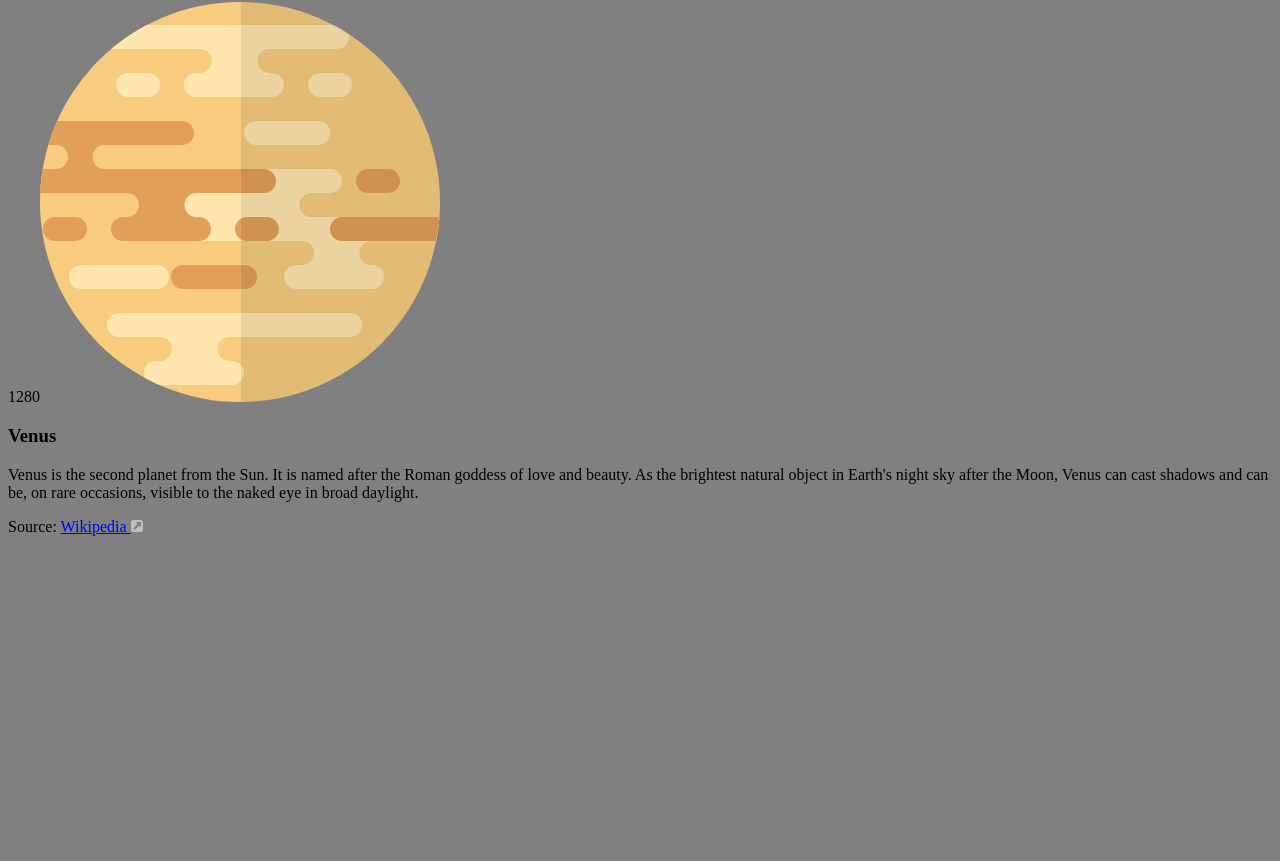
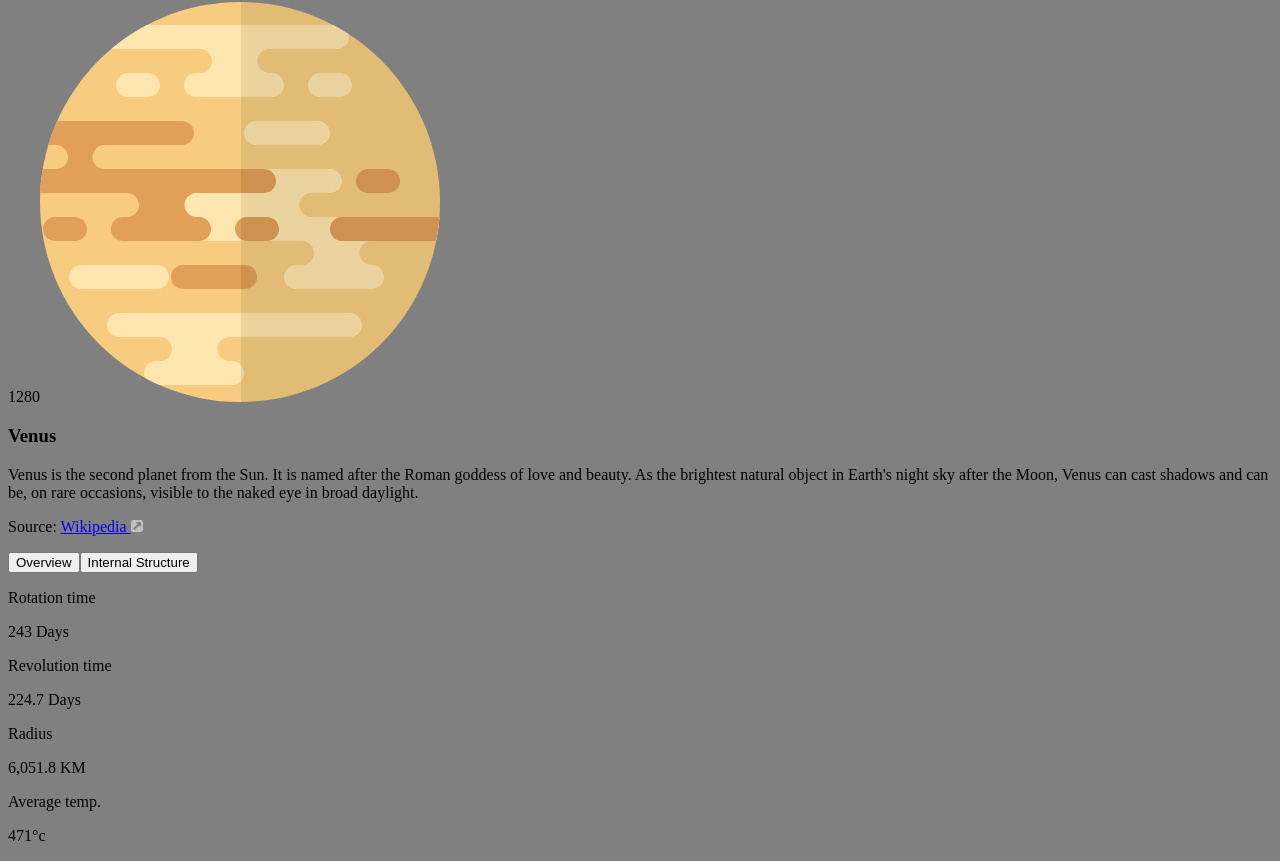
Before and after one commit to Vilorshini0/planet-fact-site, a React (Vite) app: page /venus in a window 1280 px wide. Shown: the part 440-1301 px from the top of the page. Before the commit the page ends 992 px from the top, so only its background shows below. Built offline with nearby package versions, Linux system fonts and the light colour scheme.

Commit message:
[INTE] Planet Characteristics component

```diff
--- /dev/null
+++ b/src/component/PlanetCharacteristics.jsx
@@ -0,0 +1,22 @@
+export default function PlanetCharacteristics(props) {
+    return (
+        <section>
+            <div className="rotation-time">
+                <p>Rotation time</p>
+                <p>{props.rotationTime}</p>
+            </div>
+            <div className="revolution-time">
+                <p>Revolution time</p>
+                <p>{props.revolutionTime}</p>
+            </div>
+            <div className="radius">
+                <p>Radius</p>
+                <p>{props.radius}</p>
+            </div>
+            <div className="temperature">
+                <p>Average temp.</p>
+                <p>{props.temperature}</p>
+            </div>
+        </section>
+    )
+}
--- a/src/component/PlanetDescription.jsx
+++ b/src/component/PlanetDescription.jsx
@@ -1,4 +1,3 @@
-import React from "react";
 import wikiIcon from '../assets/icon-source.svg'
 
 export default function PlanetDescription(props) {
--- a/src/pages/Mercury.jsx
+++ b/src/pages/Mercury.jsx
@@ -1,6 +1,7 @@
 import { useSelector } from "react-redux"
 import imgPlanet from '../assets/planet-mercury.svg'
 import PlanetDescription from "../component/PlanetDescription";
+import PlanetCharacteristics from "../component/PlanetCharacteristics";
 import data from "../data.json"
 
 export default function Mercury() {
@@ -11,6 +12,7 @@ export default function Mercury() {
             {screenWidth}
             <img src={imgPlanet} alt="" />
             <PlanetDescription planetName={data[0].name} description={data[0].overview.content} source={data[0].overview.source}/>
+            <PlanetCharacteristics rotationTime={data[0].rotation} revolutionTime={data[0].revolution} radius={data[0].radius} temperature={data[0].temperature}/>
         </main>
     )
 }
--- a/src/pages/Venus.jsx
+++ b/src/pages/Venus.jsx
@@ -1,15 +1,31 @@
+import React from "react";
 import { useSelector } from "react-redux"
 import imgPlanet from '../assets/planet-venus.svg'
+import imgPlanetInternal from '../assets/planet-venus-internal.svg'
 import PlanetDescription from "../component/PlanetDescription";
+import PlanetCharacteristics from "../component/PlanetCharacteristics";
 import data from "../data.json"
 
   export default function Venus() {
     const screenWidth = useSelector(state => state.appState.screenWidth)
+    const [myPlanetImage, setMyPlanetImage] = React.useState(imgPlanet)
+
+    function changeToOverview() {
+      setMyPlanetImage(imgPlanet)
+    }
+
+    function changeToInternalStructure() {
+      setMyPlanetImage(imgPlanetInternal)
+    }
+
     return (
         <main className="planet-venus">
             {screenWidth}
-            <img src={imgPlanet} alt="" />
+            <img src={myPlanetImage} alt="" />
             <PlanetDescription planetName={data[1].name} description={data[1].overview.content} source={data[1].overview.source}/>
+            <button onClick={changeToOverview}>Overview</button>
+            <button onClick={changeToInternalStructure}>Internal Structure</button>
+            <PlanetCharacteristics rotationTime={data[1].rotation} revolutionTime={data[1].revolution} radius={data[1].radius} temperature={data[1].temperature}/>
         </main>
     )
 }
--- a/src/scss/base/_global.scss
+++ b/src/scss/base/_global.scss
@@ -1,8 +1,4 @@
 body {
     background-color: grey;
     width: 100%;
-
-    planet-page {
-
-    }
 }
```
